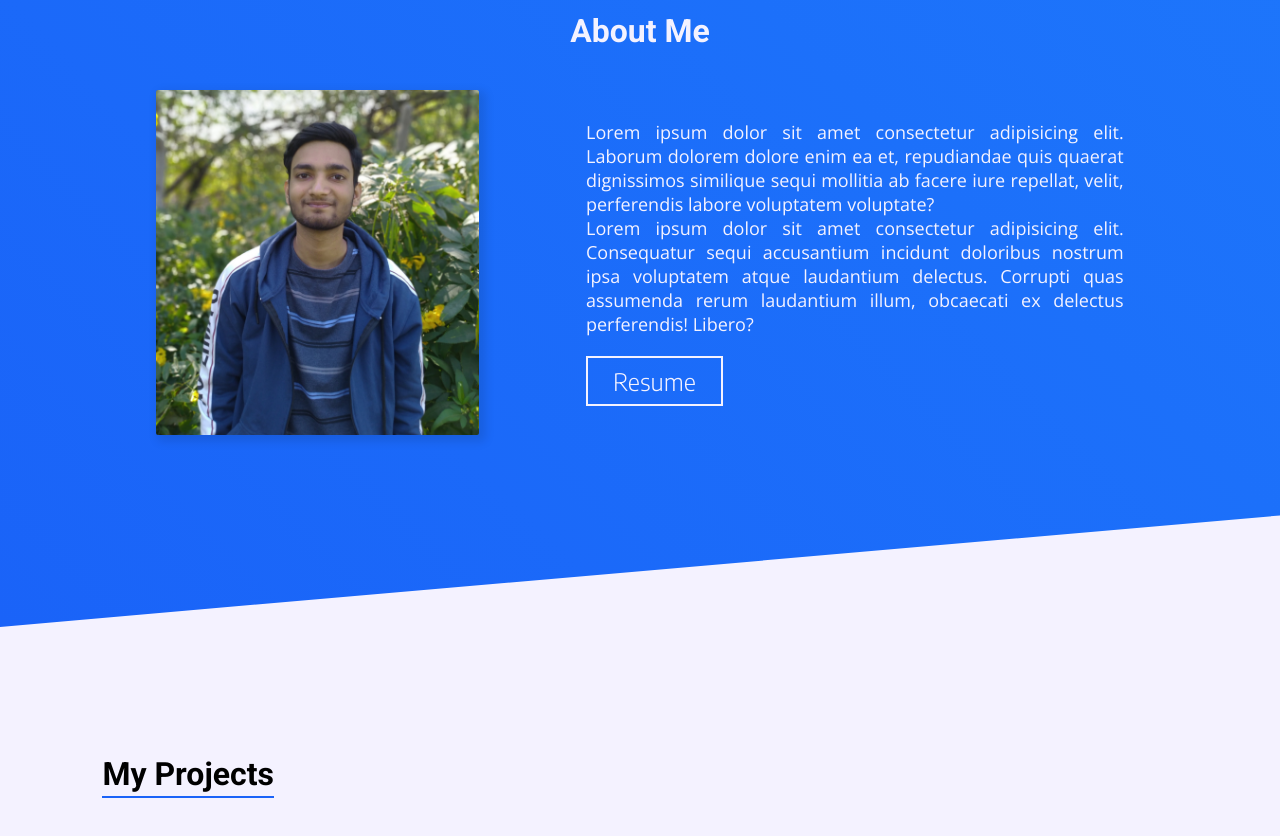
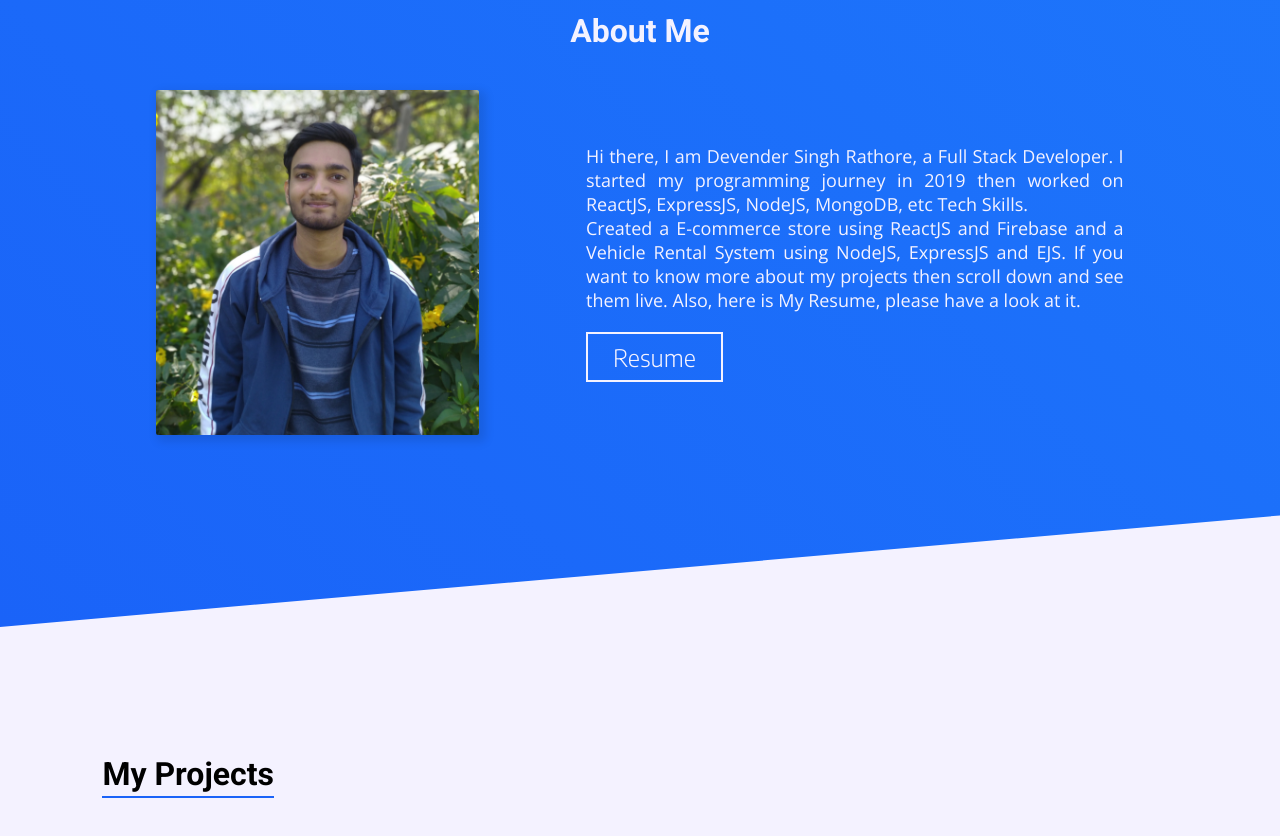
Before and after one commit to dev-rathore/my-portfolio, a plain HTML site: page index.html in a window 1280 px wide. Shown: the part 940-1776 px from the top of the page. Drawn offline with nearby package versions, Linux system fonts and the light colour scheme.

Commit message:
Changed About Me Text

```diff
--- a/index.html
+++ b/index.html
@@ -94,16 +94,15 @@
 
         <div class="about-me" data-aos="zoom-out-left">
           <p>
-            Lorem ipsum dolor sit amet consectetur adipisicing elit. Laborum
-            dolorem dolore enim ea et, repudiandae quis quaerat dignissimos
-            similique sequi mollitia ab facere iure repellat, velit, perferendis
-            labore voluptatem voluptate?
+            Hi there, I am Devender Singh Rathore, a Full Stack Developer. I
+            started my programming journey in 2019 then worked on ReactJS,
+            ExpressJS, NodeJS, MongoDB, etc Tech Skills.
           </p>
           <p>
-            Lorem ipsum dolor sit amet consectetur adipisicing elit. Consequatur
-            sequi accusantium incidunt doloribus nostrum ipsa voluptatem atque
-            laudantium delectus. Corrupti quas assumenda rerum laudantium illum,
-            obcaecati ex delectus perferendis! Libero?
+            Created a E-commerce store using ReactJS and Firebase and a Vehicle
+            Rental System using NodeJS, ExpressJS and EJS. If you want to know
+            more about my projects then scroll down and see them live. Also,
+            here is My Resume, please have a look at it.
           </p>
           <button
             class="btn btn-sweep-to-right"
```
